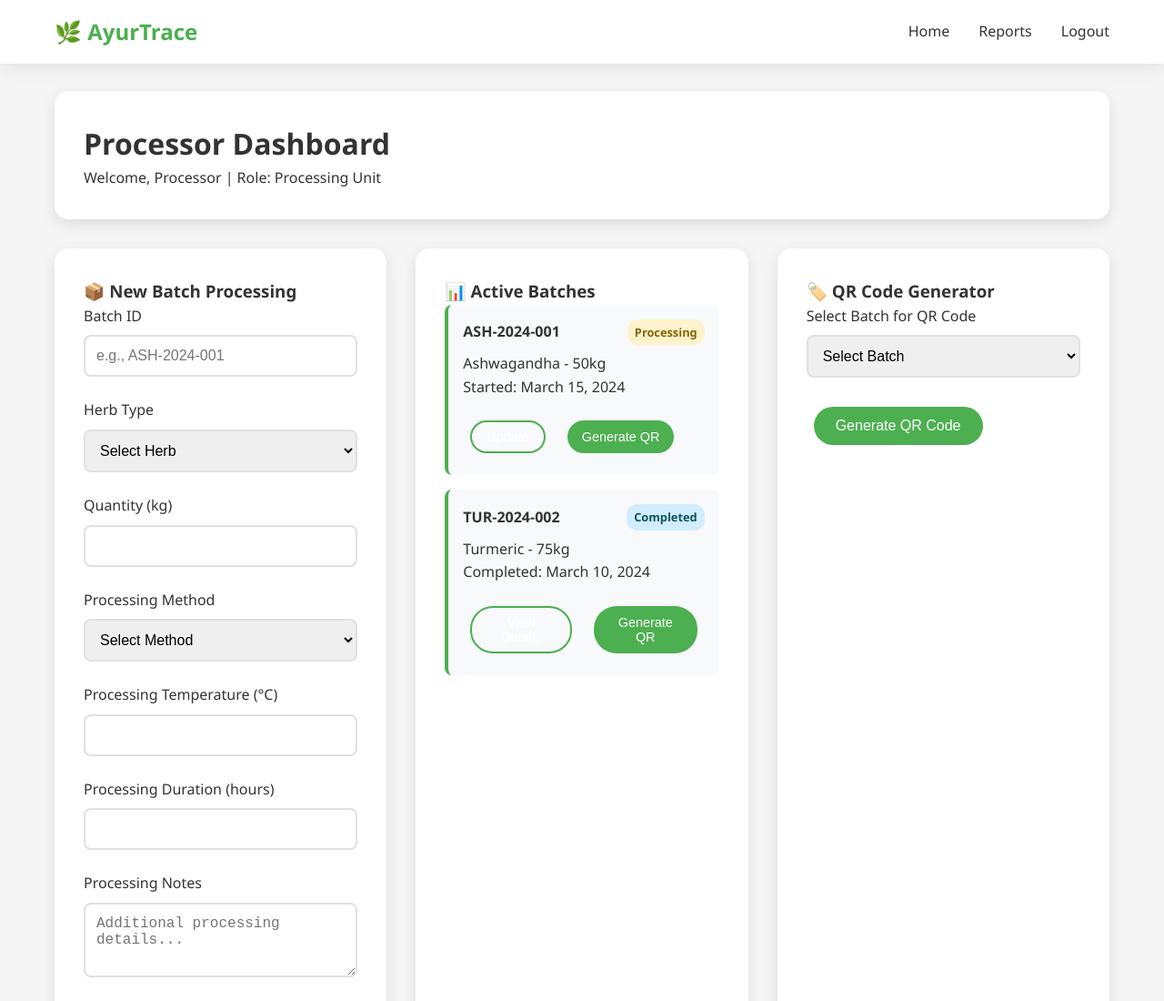
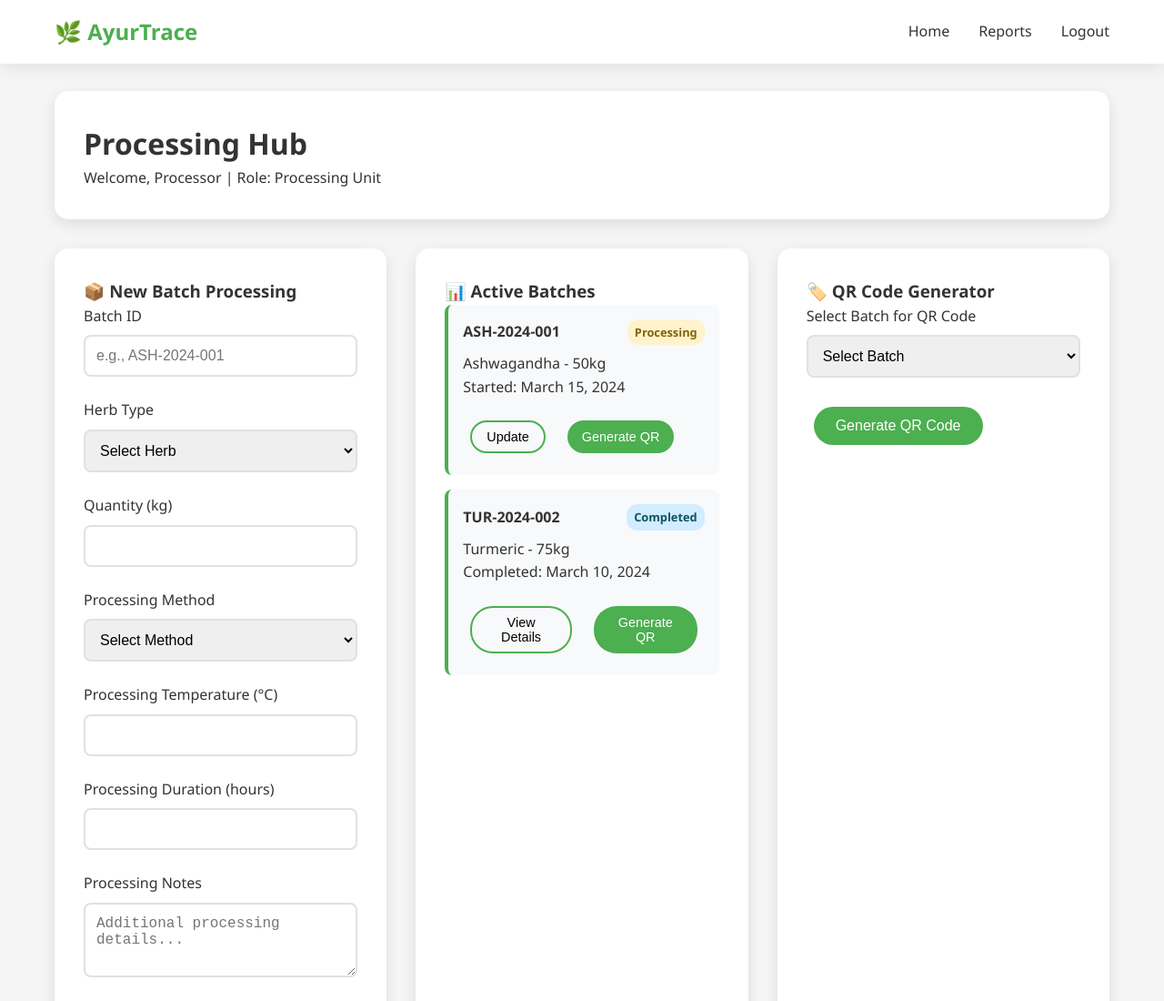
Before and after one commit to prithingasenthilkumar/SIH_25027, a plain HTML site: page processor-dashboard.html in a window 1280 px wide. Shown: the top 1100 px of the page at 91% size. Drawn offline with Linux system fonts and the light colour scheme.

Commit message:
Update processor dashboard: change title to Processing Hub and fix button text color

```diff
--- a/processor-dashboard.html
+++ b/processor-dashboard.html
@@ -21,7 +21,7 @@
     <main class="dashboard">
         <div class="container">
             <div class="dashboard-header">
-                <h1>Processor Dashboard</h1>
+                <h1>Processing Hub</h1>
                 <p>Welcome, <span id="username">Processor</span> | Role: Processing Unit</p>
             </div>
 
--- a/styles.css
+++ b/styles.css
@@ -128,6 +128,7 @@ body {
 .btn-secondary {
     background: transparent;
     border: 2px solid #4CAF50;
+    color: black;
 }
 
 .btn-primary:hover, .btn-secondary:hover {
```
